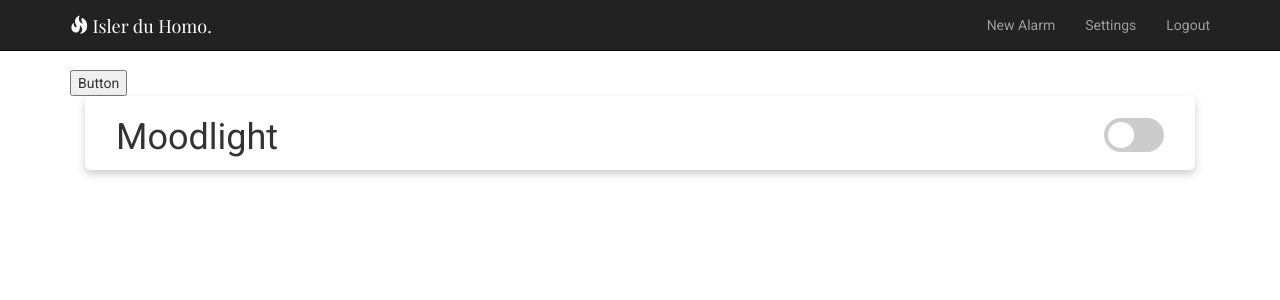
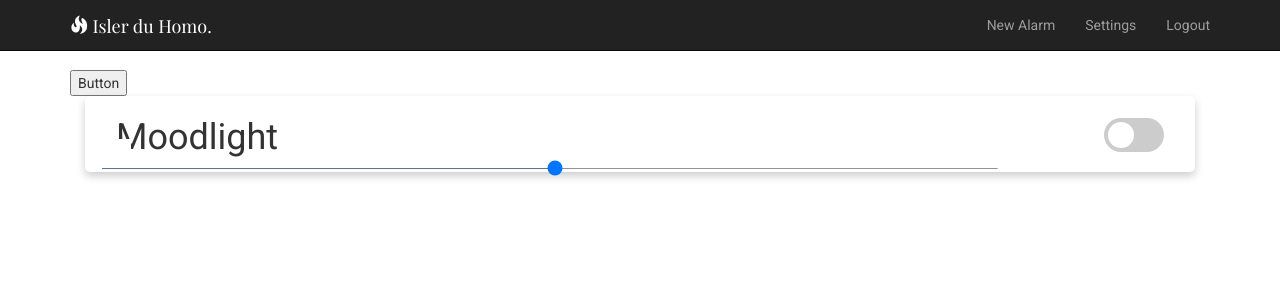
Before and after one commit to lennymlopes/cw-webapp, a Flask app: page / in a window 1280 px wide. Shown: the top 300 px of the page. Run offline with Flask 2, Linux system fonts and the light colour scheme; the visitor is signed in with stand-in values (Sample User, id 1); data that the repository does not hold is empty; some libraries are stand-ins or nearby versions.

Commit message:
add slider for testing

```diff
--- a/app/templates/index.html
+++ b/app/templates/index.html
@@ -19,7 +19,11 @@
 							<span class="slider round"></span>
 						</label>
 					</div>
+					<div class="col-xs-1"></div>
+					<div class="slidecontainer col-xs-10"> <input type="range" min="1" max="100" class="slider" id="myRange" onchange="update(this.value)">
+</div>
 				</div>
+				<div class="col-xs-1"></div>
 	</div>
 	{% for alarm in alarms %}
 		<div class="col-lg-4 col-sm-6 ">
```
